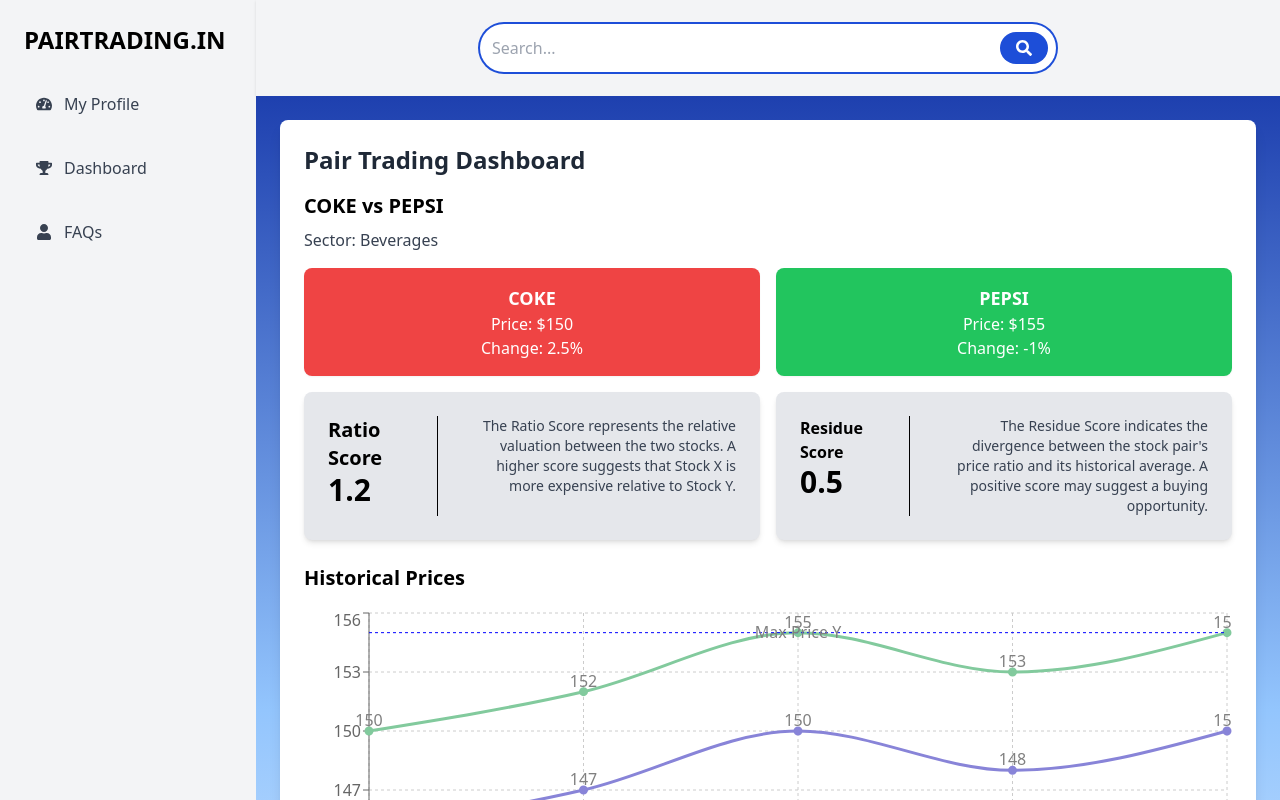
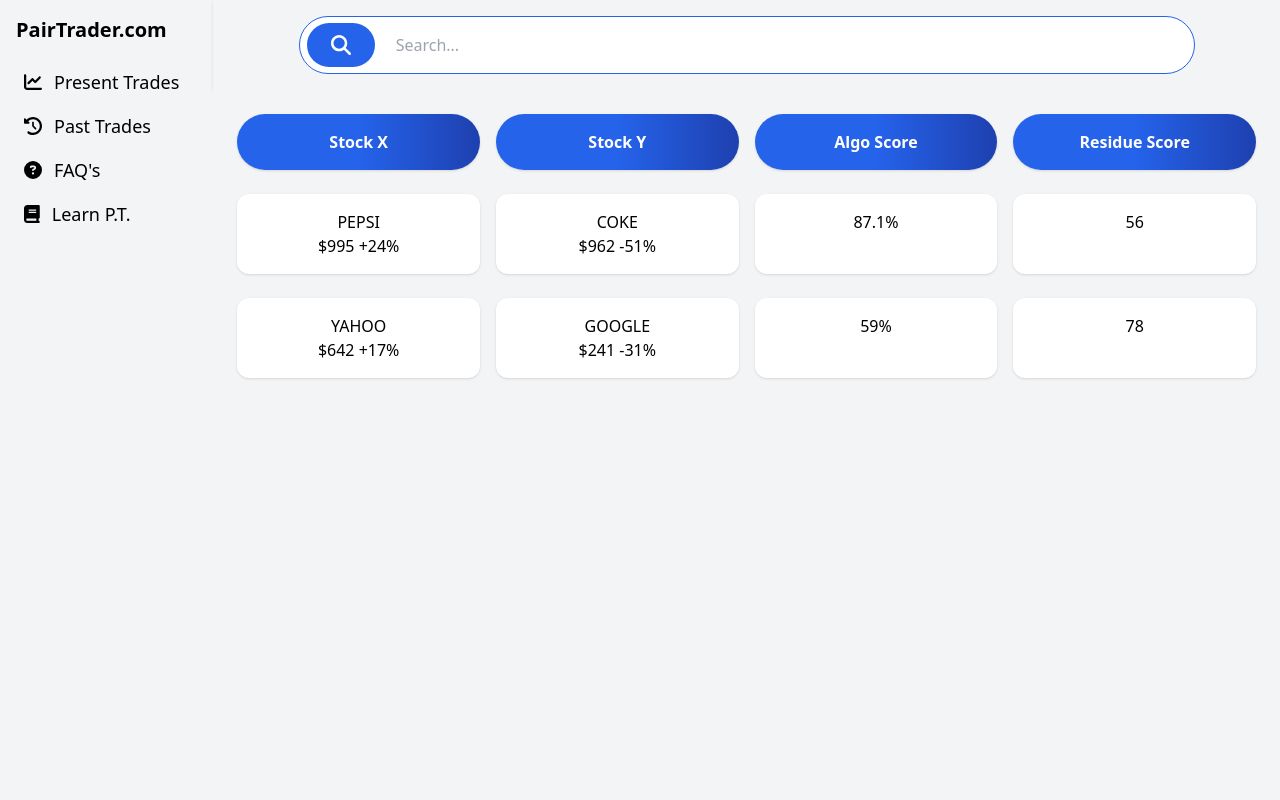
Before and after one commit to SAHIL13928/Pair-Trade, a React (Vite) app: page / in a window 1280 px wide. Shown: the top 800 px of the page. Built offline with nearby package versions, Linux system fonts and the light colour scheme.

Commit message:
changds the maincontent part

```diff
--- a/package.json
+++ b/package.json
@@ -10,6 +10,8 @@
     "preview": "vite preview"
   },
   "dependencies": {
+    "@fortawesome/free-solid-svg-icons": "^6.6.0",
+    "@fortawesome/react-fontawesome": "^0.2.2",
     "react": "^18.3.1",
     "react-dom": "^18.3.1",
     "react-icons": "^5.3.0",
--- a/src/Components/Header.jsx
+++ b/src/Components/Header.jsx
@@ -1,20 +1,21 @@
 import React from 'react';
-import { FaSearch } from 'react-icons/fa'; // Import the search icon
+import { FontAwesomeIcon } from '@fortawesome/react-fontawesome';
+import { faSearch } from '@fortawesome/free-solid-svg-icons';
 
-function Header() {
+const Header = () => {
   return (
-    <header className="flex justify-center items-center p-6 bg-gray-100 shadow">
-      <div className="relative flex items-center w-full max-w-xl">
+    <div className="flex items-center justify-center bg-gray-100 p-4 shadow">
+      <div className="relative w-full max-w-4xl">  {/* Increased width for a longer search bar */}
         <input
           type="text"
+          className="w-full p-4 pl-24 rounded-full border border-blue-600 focus:outline-none focus:ring-2 focus:ring-blue-500 bg-white text-black"
           placeholder="Search..."
-          className="w-full p-3 pr-20 rounded-full bg-white outline-none ring-2 ring-blue-700" // Added focus ring
         />
-        <div className="absolute right-0 mr-2 p-2 px-4 rounded-full bg-blue-700 flex items-center justify-center">
-          <FaSearch className="text-white" />
-        </div>
+        <button className="absolute left-2 top-1/2 transform -translate-y-1/2 bg-blue-600 rounded-full px-6  py-3 flex items-center justify-center">
+          <FontAwesomeIcon icon={faSearch} className="text-white h-5 w-5" />
+        </button>
       </div>
-    </header>
+    </div>
   );
 }
 
--- a/src/Components/MainContent.jsx
+++ b/src/Components/MainContent.jsx
@@ -1,159 +1,62 @@
-import React, { useState, useEffect } from 'react';
-import {
-  LineChart, Line, XAxis, YAxis, CartesianGrid, Tooltip, Legend,
-  BarChart, Bar, ResponsiveContainer, Dot, LabelList, ReferenceLine
-} from 'recharts';
+import React from 'react';
 
-// Sample data
-const samplePairData = {
-  stockX: 'COKE',
-  stockY: 'PEPSI',
-  marketSectorX: 'Beverages',
-  marketSectorY: 'Beverages',
-  priceX: 150,
-  priceY: 155,
-  changeX: 2.5,
-  changeY: -1.0,
-  ratioScore: 1.2,
-  residueScore: 0.5,
-  history: [
-    { date: '2024-08-01', priceX: 145, priceY: 150 },
-    { date: '2024-08-02', priceX: 147, priceY: 152 },
-    { date: '2024-08-03', priceX: 150, priceY: 155 },
-    { date: '2024-08-04', priceX: 148, priceY: 153 },
-    { date: '2024-08-05', priceX: 150, priceY: 155 },
-  ]
-};
-
-function FinanceDashboard() {
-  const [pairData, setPairData] = useState(samplePairData);
-
-  // Fetch or update pair data
-  useEffect(() => {
-    // Mock API call
-    // fetch('/api/pair-trading')
-    //   .then(response => response.json())
-    //   .then(data => setPairData(data))
-    //   .catch(error => console.error('Error fetching data:', error));
-    // For now, using sample data
-    setPairData(samplePairData);
-  }, []);
+function MainContent() {
+  return (
+    <div className="flex-1 bg-gray-100 p-6">
+      {/* Grid Header */}
+      <div className="grid grid-cols-4 gap-4">
+      <div className="bg-gradient-to-r from-blue-600 via-blue-600 to-blue-800 p-4 rounded-[50px] shadow">
+  <h3 className="text-white text-center font-bold">Stock X</h3>
+</div>
+<div className="bg-gradient-to-r from-blue-600 via-blue-600 to-blue-800 p-4 rounded-[50px] shadow">
+  <h3 className="text-white text-center font-bold">Stock Y</h3>
+</div>
+<div className="bg-gradient-to-r from-blue-600 via-blue-600 to-blue-800 p-4 rounded-[50px] shadow">
+  <h3 className="text-white text-center font-bold">Algo Score</h3>
+</div>
+<div className="bg-gradient-to-r from-blue-600 via-blue-600 to-blue-800 p-4 rounded-[50px] shadow">
+  <h3 className="text-white text-center font-bold">Residue Score</h3>
+</div>
 
 
+      </div>
 
-  return (
-    <main className="p-6 flex-1 bg-gradient-to-b from-blue-800 via-blue-300 to-white">
-      <div className="bg-white p-6 rounded-lg shadow-lg mb-6">
-        <h2 className="text-2xl font-bold mb-4 text-gray-800">Pair Trading Dashboard</h2>
-
-        {/* Pair Overview */}
-        <div className="mb-6">
-          <h3 className="text-xl font-semibold mb-2">{pairData.stockX} vs {pairData.stockY}</h3>
-          <p className="text-gray-700">Sector: {pairData.marketSectorX} </p>
-          <div className="grid grid-cols-2 gap-4 mt-4">
-            <div className="bg-red-500 text-white p-4 rounded-lg shadow-sm text-center">
-              <h4 className="text-lg font-semibold">{pairData.stockX}</h4>
-              <p>Price: ${pairData.priceX}</p>
-              <p>Change: {pairData.changeX}%</p>
+      {/* Data Rows */}
+      <div className="grid text-center grid-cols-4 gap-4 mt-6">
+        <div className="bg-white  p-4 rounded-xl shadow">
+          <p>PEPSI</p>
+          <p>$995  +24%</p>
         </div>
-            <div className="bg-green-500 text-white p-4 rounded-lg shadow-sm text-center">
-              <h4 className="text-lg font-semibold">{pairData.stockY}</h4>
-              <p>Price: ${pairData.priceY}</p>
-              <p>Change: {pairData.changeY}%</p>
+        <div className="bg-white p-4 rounded-xl shadow">
+          <p>COKE</p>
+          <p>$962  -51%</p>
+        </div>
+        <div className="bg-white p-4 rounded-xl shadow">
+          <p>87.1%</p>
+        </div>
+        <div className="bg-white p-4 rounded-xl shadow">
+          <p>56</p>
         </div>
       </div>
-          <div className="grid grid-cols-2 gap-4 mt-4">
-            {/* Ratio Score Box */}
-            <div className="bg-gray-200 p-6 rounded-lg shadow-md flex">
-              <div className="w-1/4 text-left">
-                <h4 className="text-xl font-semibold">Ratio Score</h4>
-                <p className="text-3xl font-bold">{pairData.ratioScore}</p>
+
+      <div className="grid text-center grid-cols-4 gap-4 mt-6">
+        <div className="bg-white p-4 rounded-xl shadow">
+          <p>YAHOO</p>
+          <p>$642  +17%</p>
         </div>
-              <div className="w-px bg-black mx-4"></div>  {/* Vertical line */}
-              <div className="w-3/4 text-right pl-4">
-                <p className="text-sm text-gray-700">
-                  The Ratio Score represents the relative valuation between the two stocks. A higher score suggests that Stock X is more expensive relative to Stock Y.
-                </p>
+        <div className="bg-white p-4 rounded-xl shadow">
+          <p>GOOGLE</p>
+          <p>$241  -31%</p>
         </div>
+        <div className="bg-white p-4 rounded-xl shadow">
+          <p>59%</p>
         </div>
-            {/* Residue Score Box */}
-            <div className="bg-gray-200 p-6 rounded-lg shadow-md flex">
-
-              <div className="w-1/4 text-left">
-
-                <h4 className="text-l font-semibold">Residue Score</h4>
-                <p className="text-3xl font-bold">{pairData.residueScore}</p>
-              </div>
-              <div className="w-px bg-black mx-4"></div>  {/* Vertical line */}
-              <div className="w-3/4 text-right pl-4">
-                <p className="text-sm text-gray-700">
-                  The Residue Score indicates the divergence between the stock pair's price ratio and its historical average. A positive score may suggest a buying opportunity.
-                </p>
+        <div className="bg-white p-4 rounded-xl shadow">
+          <p>78</p>
         </div>
       </div>
     </div>
-
-        </div>
-
-        {/* Historical Prices */}
-        <h3 className="text-xl font-semibold mb-4">Historical Prices</h3>
-        <ResponsiveContainer width="100%" height={300}>
-          <LineChart data={pairData.history}>
-            <CartesianGrid strokeDasharray="3 3" />
-            <XAxis dataKey="date" />
-            <YAxis domain={['auto', 'auto']} />
-            <Tooltip />
-            <Legend />
-            <Line
-              type="monotone"
-              dataKey="priceX"
-              stroke="#8884d8"
-              name={pairData.stockX}
-              strokeWidth={3}
-              dot={<Dot fill="#8884d8" />}
-            >
-              <LabelList dataKey="priceX" position="top" />
-            </Line>
-            <Line
-              type="monotone"
-              dataKey="priceY"
-              stroke="#82ca9d"
-              name={pairData.stockY}
-              strokeWidth={3}
-              dot={<Dot fill="#82ca9d" />}
-            >
-              <LabelList dataKey="priceY" position="top" />
-            </Line>
-            <ReferenceLine
-              y={Math.min(...pairData.history.map(item => item.priceX))}
-              stroke="red"
-              strokeDasharray="3 3"
-              label="Min Price X"
-            />
-            <ReferenceLine
-              y={Math.max(...pairData.history.map(item => item.priceY))}
-              stroke="blue"
-              strokeDasharray="3 3"
-              label="Max Price Y"
-            />
-          </LineChart>
-        </ResponsiveContainer>
-
-        {/* Percentage Change */}
-        <h3 className="text-xl font-semibold mb-4">Percentage Change Comparison</h3>
-        <ResponsiveContainer width="100%" height={300}>
-          <BarChart data={[{ stock: pairData.stockX, change: pairData.changeX }, { stock: pairData.stockY, change: pairData.changeY }]}>
-            <CartesianGrid strokeDasharray="3 3" />
-            <XAxis dataKey="stock" />
-            <YAxis />
-            <Tooltip />
-            <Legend />
-            <Bar dataKey="change" fill="#8884d8" />
-          </BarChart>
-        </ResponsiveContainer>
-      </div>
-    </main>
   );
 }
 
-export default FinanceDashboard;
+export default MainContent;
--- a/src/Components/SideBar.jsx
+++ b/src/Components/SideBar.jsx
@@ -1,34 +1,33 @@
-import React from 'react';
-import { FaTachometerAlt, FaTrophy, FaUser } from 'react-icons/fa'; // Example icons, add more as needed
+import React, { useState } from 'react';
+import { FontAwesomeIcon } from '@fortawesome/react-fontawesome';
+import { faChartLine, faHistory, faQuestionCircle, faBook } from '@fortawesome/free-solid-svg-icons';
 
 function Sidebar() {
+  const [hoveredItem, setHoveredItem] = useState(null);
+
+  const menuItems = [
+    { name: 'Present Trades', icon: faChartLine },
+    { name: 'Past Trades', icon: faHistory },
+    { name: "FAQ's", icon: faQuestionCircle },
+    { name: 'Learn P.T.', icon: faBook },
+  ];
+
   return (
-    <div className="w-64 bg-gray-100 p-6 h-screen"> {/* Use gray background and full height */}
-      <h2 className="text-2xl font-bold mb-6">PAIRTRADING.IN</h2>
-      <nav className="space-y-4">
-        <a
-          href="#"
-          className="flex items-center text-gray-700 hover:bg-white hover:rounded-md p-3 transition-colors duration-200 group"
+    <div className="w-1/6 bg-gray-100 p-4">
+      <div className="mb-4 font-bold text-xl">PairTrader.com</div>
+      {menuItems.map((item, index) => (
+        <div
+          key={index}
+          onMouseEnter={() => setHoveredItem(index)}
+          onMouseLeave={() => setHoveredItem(null)}
+          className={`p-2 text-lg rounded-xl flex items-center ${
+            hoveredItem === index ? 'bg-white ' : ''
+          }`}
         >
-          <FaTachometerAlt className="mr-3 group-hover:text-blue-500 transition-colors duration-200" /> {/* Icon turns blue */}
-          <span className="group-hover:text-gray-700 transition-colors duration-200">My Profile</span> {/* Text stays gray */}
-        </a>
-        <a
-          href="#"
-          className="flex items-center text-gray-700 hover:bg-white hover:rounded-md p-3 transition-colors duration-200 group"
-        >
-          <FaTrophy className="mr-3 group-hover:text-blue-500 transition-colors duration-200" /> {/* Icon turns blue */}
-          <span className="group-hover:text-gray-700 transition-colors duration-200">Dashboard</span> {/* Text stays gray */}
-        </a>
-        <a
-          href="#"
-          className="flex items-center text-gray-700 hover:bg-white hover:rounded-md p-3 transition-colors duration-200 group"
-        >
-          <FaUser className="mr-3 group-hover:text-blue-500 transition-colors duration-200" /> {/* Icon turns blue */}
-          <span className="group-hover:text-gray-700 transition-colors duration-200">FAQs</span> {/* Text stays gray */}
-        </a>
-        {/* Add more links as needed */}
-      </nav>
+          <FontAwesomeIcon icon={item.icon} className="mr-3" />
+          {item.name}
+        </div>
+      ))}
     </div>
   );
 }
```
Also changed, not shown: 1 other file (tests, documents, lock files or other folders). Lines whose indentation alone changed are shown as unchanged.
